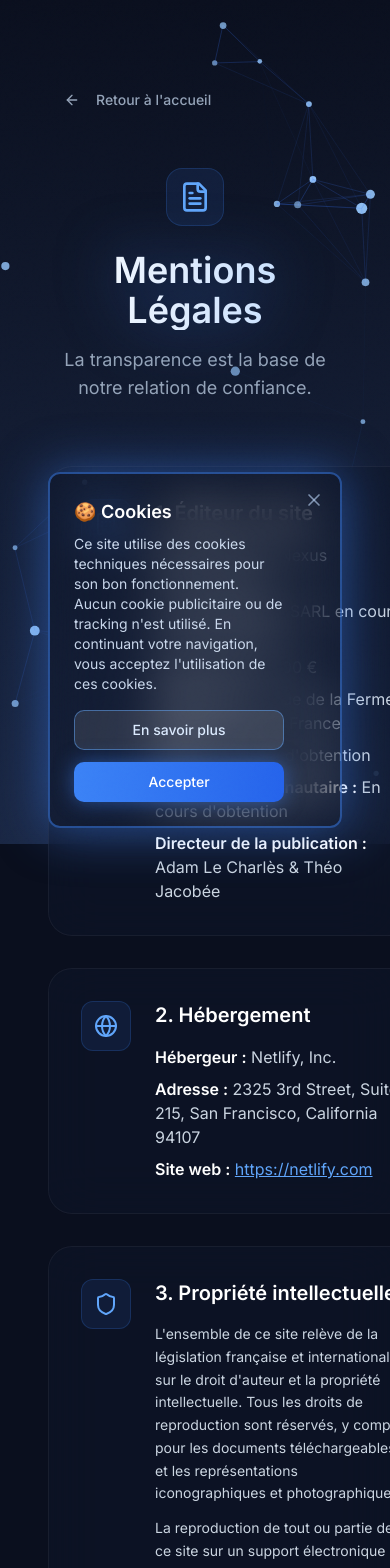
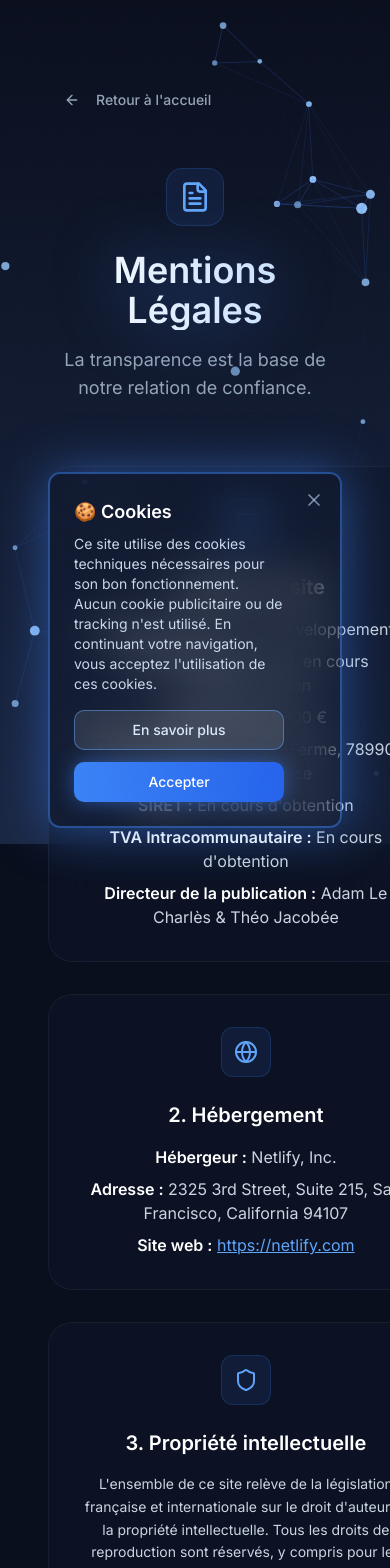
Before and after one commit to contactnexusdeveloppement-alt/Nexus-Developpement, a React (Vite) app: page /mentions-legales in a window 390 px wide. Shown: the top 1568 px of the page. Built offline with nearby package versions, Linux system fonts and the light colour scheme; the HTML template or start-up script is replaced by a standard one; a web font is replaced by a local one.

Commit message:
fix: responsive contact email legal pages and projects

```diff
--- a/src/components/Contact.tsx
+++ b/src/components/Contact.tsx
@@ -36,7 +36,7 @@ const Contact = () => {
                 <h3 className="text-2xl font-bold text-white mb-2">Email</h3>
                 <a
                   href="mailto:contact.nexus.developpement@gmail.com"
-                  className="text-blue-200 hover:text-white transition-colors font-medium text-base sm:text-lg block hover:scale-105 transform duration-300 break-all"
+                  className="text-blue-200 hover:text-white transition-colors font-medium text-sm sm:text-base break-words max-w-full block hover:scale-105 transform duration-300"
                 >
                   contact.nexus.developpement@gmail.com
                 </a>
--- a/src/pages/LegalNotice.tsx
+++ b/src/pages/LegalNotice.tsx
@@ -116,12 +116,12 @@ const LegalNotice = () => {
                 transition={{ delay: index * 0.1 }}
                 className="bg-slate-900/50 backdrop-blur-xl border border-white/5 rounded-3xl p-8 hover:border-blue-500/20 transition-all duration-300"
               >
-                <div className="flex items-start gap-6">
-                  <div className="p-3 rounded-xl bg-blue-500/10 border border-blue-500/20 shrink-0">
+                <div className="flex flex-col md:flex-row items-start gap-6">
+                  <div className="p-3 rounded-xl bg-blue-500/10 border border-blue-500/20 shrink-0 mx-auto md:mx-0">
                     <section.icon className="w-6 h-6 text-blue-400" />
                   </div>
-                  <div className="flex-1">
-                    <h2 className="text-xl font-bold text-white mb-4 flex items-center gap-3">
+                  <div className="flex-1 text-center md:text-left">
+                    <h2 className="text-xl font-bold text-white mb-4 flex items-center justify-center md:justify-start gap-3">
                       {section.title}
                     </h2>
                     {section.content}
--- a/src/pages/PrivacyPolicy.tsx
+++ b/src/pages/PrivacyPolicy.tsx
@@ -141,12 +141,12 @@ const PrivacyPolicy = () => {
                                 transition={{ delay: index * 0.1 }}
                                 className="bg-slate-900/50 backdrop-blur-xl border border-white/5 rounded-3xl p-8 hover:border-blue-500/20 transition-all duration-300"
                             >
-                                <div className="flex items-start gap-6">
-                                    <div className="p-3 rounded-xl bg-blue-500/10 border border-blue-500/20 shrink-0">
+                                <div className="flex flex-col md:flex-row items-start gap-6">
+                                    <div className="p-3 rounded-xl bg-blue-500/10 border border-blue-500/20 shrink-0 mx-auto md:mx-0">
                                         <section.icon className="w-6 h-6 text-blue-400" />
                                     </div>
-                                    <div className="flex-1">
-                                        <h2 className="text-xl font-bold text-white mb-4 flex items-center gap-3">
+                                    <div className="flex-1 text-center md:text-left">
+                                        <h2 className="text-xl font-bold text-white mb-4 flex items-center justify-center md:justify-start gap-3">
                                             {section.title}
                                         </h2>
                                         {section.content}
--- a/src/pages/ProjectsCatalog.tsx
+++ b/src/pages/ProjectsCatalog.tsx
@@ -140,7 +140,7 @@ const ProjectsCatalog = () => {
 
             <div className="container mx-auto px-4 relative z-10">
 
-                <div className="mb-16 flex flex-col md:flex-row md:items-end justify-between gap-6">
+                <div className="mb-12 md:mb-16 flex flex-col md:flex-row md:items-end justify-between gap-6">
                     <div className="space-y-6">
                         <Button
                             variant="ghost"
--- a/src/pages/TermsOfService.tsx
+++ b/src/pages/TermsOfService.tsx
@@ -121,12 +121,12 @@ const TermsOfService = () => {
                                 transition={{ delay: index * 0.1 }}
                                 className="bg-slate-900/50 backdrop-blur-xl border border-white/5 rounded-3xl p-8 hover:border-blue-500/20 transition-all duration-300"
                             >
-                                <div className="flex items-start gap-6">
-                                    <div className="p-3 rounded-xl bg-blue-500/10 border border-blue-500/20 shrink-0">
+                                <div className="flex flex-col md:flex-row items-start gap-6">
+                                    <div className="p-3 rounded-xl bg-blue-500/10 border border-blue-500/20 shrink-0 mx-auto md:mx-0">
                                         <section.icon className="w-6 h-6 text-blue-400" />
                                     </div>
-                                    <div className="flex-1">
-                                        <h2 className="text-xl font-bold text-white mb-4 flex items-center gap-3">
+                                    <div className="flex-1 text-center md:text-left">
+                                        <h2 className="text-xl font-bold text-white mb-4 flex items-center justify-center md:justify-start gap-3">
                                             {section.title}
                                         </h2>
                                         {section.content}
```
